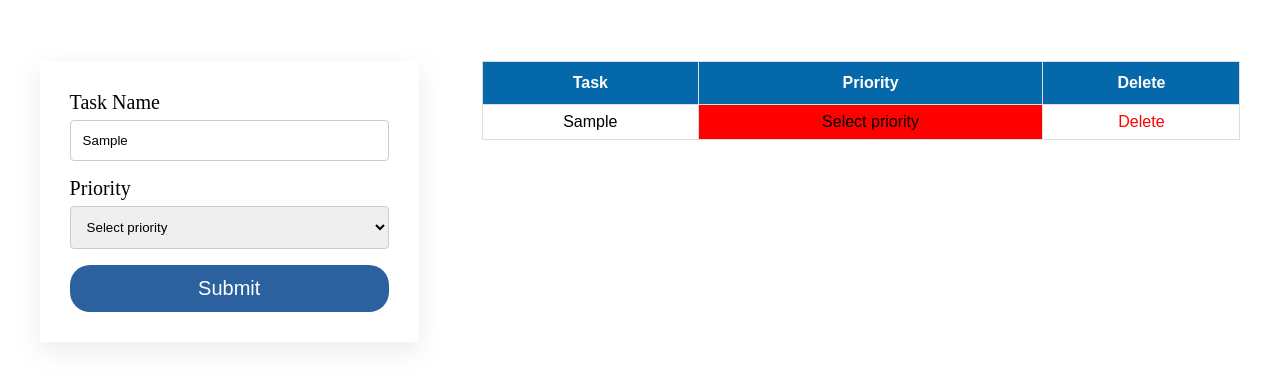
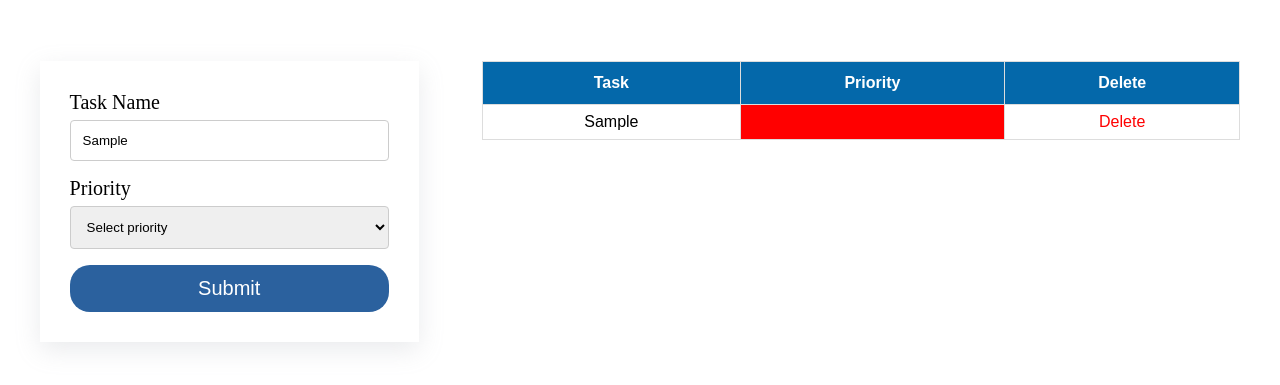
Before and after one commit to RiyaSingla407/masai-assignments, a plain HTML site: page todo-app deploy/index.html in a window 1280 px wide. Both pictures are taken after typing "Sample" into the empty fields and a click on the input 229 px from the left and 401 px from the top of the page. Shown: the part 113-498 px from the top of the page. Drawn offline with Linux system fonts and the light colour scheme.

Commit message:
todo part 2 done

```diff
--- a/todo-app deploy/index.html
+++ b/todo-app deploy/index.html
@@ -15,7 +15,7 @@
         <input id ="task" type="text" placeholder="Enter Task Name"><br/>
         <label for=""> Priority</label><br/>
         <select id="priority">
-            <option>Select priority</option>
+            <option value="">Select priority</option>
             <option value="High">High</option>
             <option value="Low">Low</option>
         </select><br/>
--- a/todo-app deploy/index.js
+++ b/todo-app deploy/index.js
@@ -1,20 +1,30 @@
 document.querySelector("form").addEventListener("submit", Todoapp);
-//document.getElementById("submit").addEventListener("click", addvalue);
-
+var todoarr= JSON.parse(localStorage.getItem("todo"))||[];
+displayTodos(todoarr);
 function Todoapp(){
     event.preventDefault();
+    var todoobj = {
+       task:   document.getElementById("task").value,
+       priority :document.getElementById("priority").value,
+    };
+    todoarr.push(todoobj);
+    localStorage.setItem("todo", JSON.stringify(todoarr));
+    displayTodos(todoarr);
+};
+function displayTodos(arr){
+    document.querySelector("tbody").innerText="";
+    arr.map(function(element){
         var row1 = document.createElement("tr");
         var td1 = document.createElement("td");
-    td1.innerText= document.getElementById("task").value ;
+        td1.innerText= element.task;
         var td2 = document.createElement("td");
-    td2.innerText= document.getElementById("priority").value ;
-    if(td2.innerText==="Low"){
+        td2.innerText= element.priority ;
+        if( element.priority ==="Low"){
             td2.style.backgroundColor= "green";
         }
         else {
             td2.style.backgroundColor= "red";
         };
-
         var td3 = document.createElement("td");
         td3.innerText= "Delete";
        td3.style.color= "red";
@@ -24,6 +34,6 @@ function Todoapp(){
             event.target.parentNode.remove();
               };
         row1.append(td1,td2,td3);
-
         document.querySelector("tbody").append(row1);
-};
+    })
+}
```
Lines whose indentation alone changed are shown as unchanged.
